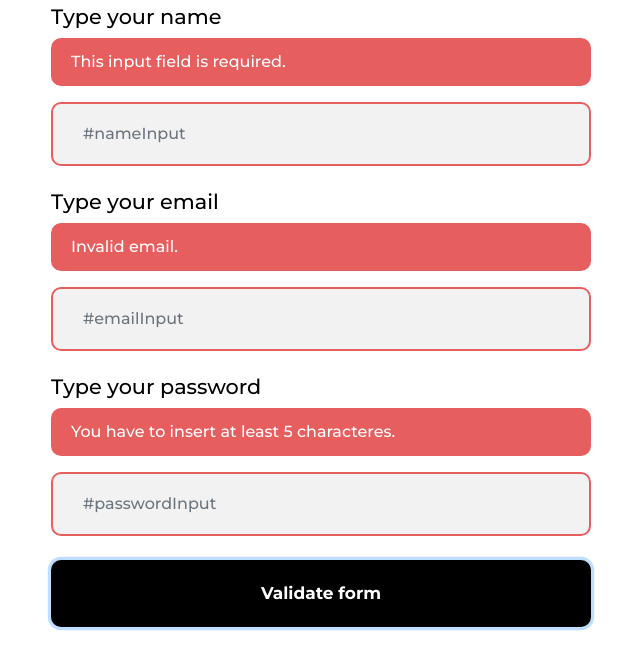
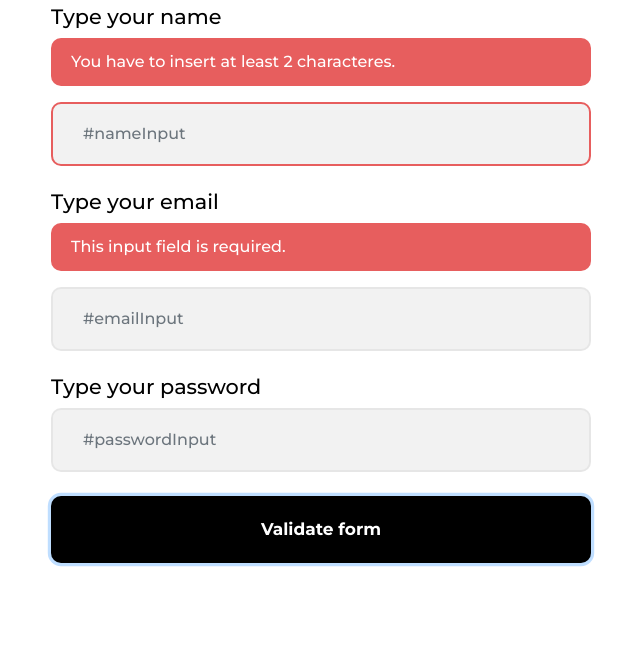
Before and after one commit to margato/fva, a plain HTML site: page index.html in a window 1280 px wide. Both pictures are taken after a click on the button "Validate form". Shown: the part 81-750 px from the top of the page, without its empty margins (319-959 px from the left). Drawn offline with nearby package versions, Linux system fonts and the light colour scheme.

Commit message:
only-number validation added and substringIgnoreCase -> containsIgnoreCase

```diff
--- a/fva.js
+++ b/fva.js
@@ -22,6 +22,7 @@ function setInputRule(inputId, rules, debug = false) {
         min: 0,
         max: undefined,
         email: false,
+        number: false,
         substringIgnoreCase: undefined
     };
 
@@ -39,6 +40,14 @@ function setInputRule(inputId, rules, debug = false) {
             "</span></b><br><br>" +
             JSON.stringify(rules);
         document.querySelector("#" + inputId + "-debug").style.display = "block";
+    }
+
+    if ("number" in rules) {
+        rules.number && typeof Number(input.value) == "number"
+            ? null
+            : (valid++ ,
+                (invalidLabel.innerHTML = "This field accepts only numbers.<br>"),
+                (invalidLabel.style.display = "block"));
     }
 
     if ("required" in rules) {
@@ -66,7 +75,7 @@ function setInputRule(inputId, rules, debug = false) {
                 (invalidLabel.style.display = "block"));
     }
 
-    if ("substringIgnoreCase" in rules) {
+    if ("containsIgnoreCase" in rules) {
         input.value.toLowerCase().includes(rules.substringIgnoreCase.toLowerCase())
             ? null
             : (valid++ ,
--- a/index.html
+++ b/index.html
@@ -146,7 +146,7 @@
             const emailRules = {
                 required: true,
                 email: true,
-                substringIgnoreCase: "@unesp.br"
+                containsIgnoreCase: "@unesp.br"
             };
             const passwordRules = {
                 required: true,
@@ -154,7 +154,8 @@
             };
             const nameRules = {
                 required: true,
-                max: 30
+                number: true,
+                min: 2
             };
 
             validateForm({
@@ -162,9 +163,9 @@
                 emailInput: emailRules,
                 passwordInput: passwordRules
             }).then(() => {
-                alert("Valid form");
+                console.log("Valid form");
             }).catch(() => {
-                alert("Invalid form");
+                console.log("Invalid form");
             });
         }
     </script>
```
